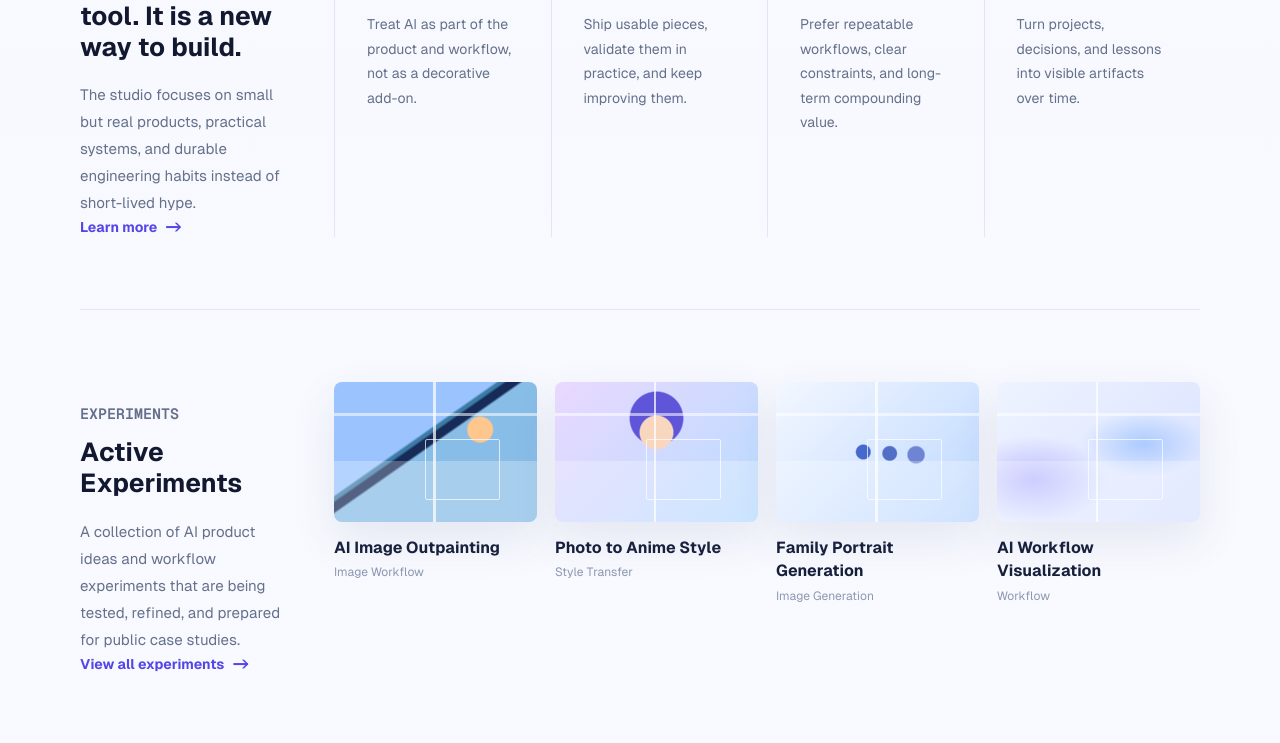
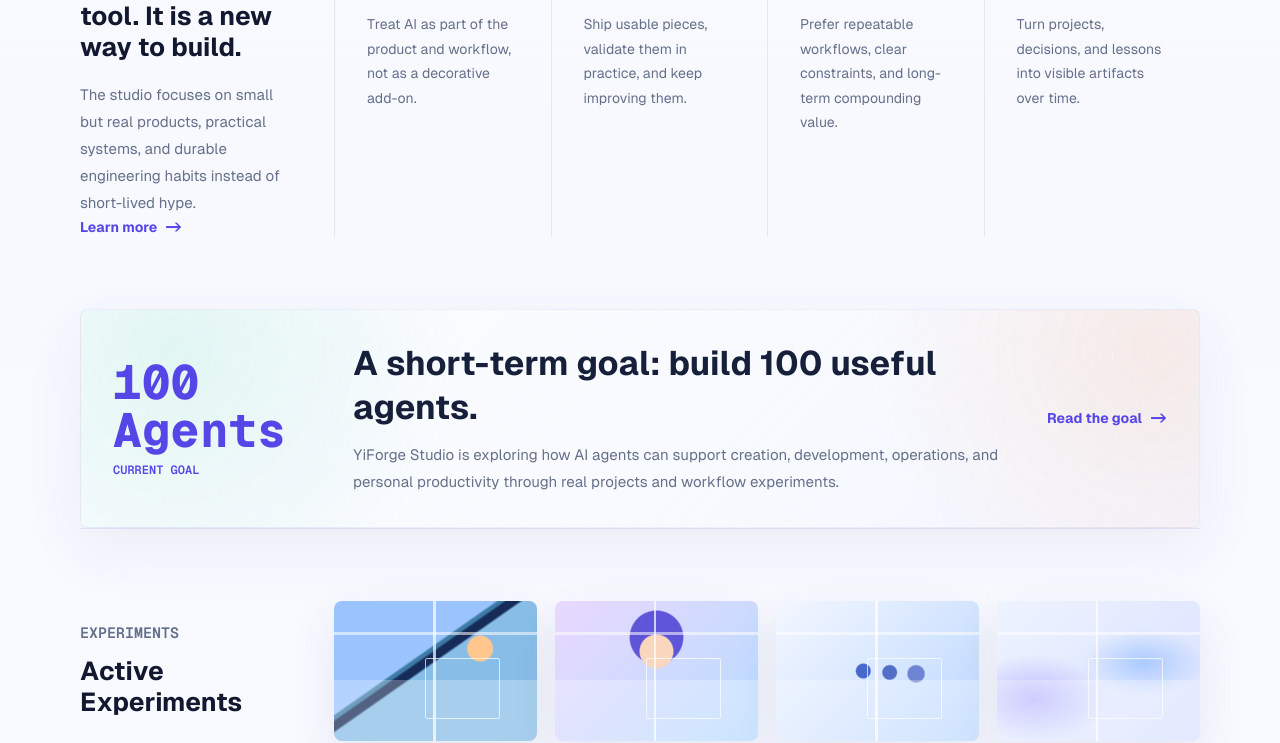
Before and after one commit to clearJSer/liangdev-studio, a Next.js app in the folder apps/web/: page /en in a window 1280 px wide. Shown: the part 1726-2469 px from the top of the page. Built offline with nearby package versions, Linux system fonts and the light colour scheme.

Commit message:
增加一个短期的目标

```diff
--- a/apps/web/app/en/page.tsx
+++ b/apps/web/app/en/page.tsx
@@ -91,7 +91,10 @@
             </p>
           </div>
 
-          <div className="studio-os-panel" aria-label="AI Studio OS product pipeline">
+          <div
+            className="studio-os-panel"
+            aria-label="AI Studio OS product pipeline"
+          >
             <div className="studio-panel-head">
               <div>
                 <span>YiForge Studio OS</span>
@@ -140,7 +143,10 @@
         </div>
       </section>
 
-      <section className="home-section build-section" aria-labelledby="build-title">
+      <section
+        className="home-section build-section"
+        aria-labelledby="build-title"
+      >
         <div className="section-row section-row-split">
           <div>
             <p className="eyebrow">{home.build.eyebrow}</p>
@@ -162,7 +168,11 @@
               {item.links ? (
                 <div className="build-card-links">
                   {item.links.map((link) => (
-                    <Link className="text-link" href={link.href} key={link.href}>
+                    <Link
+                      className="text-link"
+                      href={link.href}
+                      key={link.href}
+                    >
                       {link.label}
                     </Link>
                   ))}
@@ -196,6 +206,23 @@
             </article>
           ))}
         </div>
+      </section>
+
+      <section
+        className="home-section agent-goal-section"
+        aria-labelledby="agent-goal-title"
+      >
+        <div className="agent-goal-kicker">
+          <span>{home.agentGoal.metric}</span>
+          <p className="eyebrow">{home.agentGoal.eyebrow}</p>
+        </div>
+        <div className="agent-goal-copy">
+          <h2 id="agent-goal-title">{home.agentGoal.title}</h2>
+          <p>{home.agentGoal.description}</p>
+        </div>
+        <Link className="text-link" href={home.agentGoal.link.href}>
+          {home.agentGoal.link.label}
+        </Link>
       </section>
 
       <section
@@ -260,7 +287,11 @@
         </div>
         <div className="contact-panel">
           {enContent.contactLinks.map((item) => (
-            <Link className="contact-link-card" href={item.href} key={item.href}>
+            <Link
+              className="contact-link-card"
+              href={item.href}
+              key={item.href}
+            >
               <span>{item.label}</span>
               <p>{item.description}</p>
             </Link>
--- a/apps/web/app/site.css
+++ b/apps/web/app/site.css
@@ -30,8 +30,16 @@
   min-height: 100svh;
   color: var(--foreground);
   background:
-    radial-gradient(circle at 70% 4%, rgba(109, 92, 255, 0.16), transparent 30rem),
-    radial-gradient(circle at 8% 28%, rgba(59, 140, 255, 0.12), transparent 28rem),
+    radial-gradient(
+      circle at 70% 4%,
+      rgba(109, 92, 255, 0.16),
+      transparent 30rem
+    ),
+    radial-gradient(
+      circle at 8% 28%,
+      rgba(59, 140, 255, 0.12),
+      transparent 28rem
+    ),
     linear-gradient(180deg, #fbfcff 0%, var(--background) 48%, #fbfcff 100%);
   font-family: var(--font-site-sans);
   text-rendering: optimizeLegibility;
@@ -65,8 +73,16 @@
   border: 1px solid rgba(91, 109, 186, 0.18);
   border-radius: 999px;
   background:
-    linear-gradient(135deg, rgba(255, 255, 255, 0.78), rgba(247, 250, 255, 0.54)),
-    radial-gradient(circle at 18% 0%, rgba(255, 255, 255, 0.92), transparent 42%);
+    linear-gradient(
+      135deg,
+      rgba(255, 255, 255, 0.78),
+      rgba(247, 250, 255, 0.54)
+    ),
+    radial-gradient(
+      circle at 18% 0%,
+      rgba(255, 255, 255, 0.92),
+      transparent 42%
+    );
   box-shadow:
     inset 0 1px 0 rgba(255, 255, 255, 0.9),
     inset 0 -1px 0 rgba(91, 109, 186, 0.08),
@@ -233,8 +249,16 @@
   z-index: -1;
   height: 96%;
   background:
-    radial-gradient(circle at 64% 42%, rgba(109, 92, 255, 0.12), transparent 30%),
-    radial-gradient(circle at 78% 34%, rgba(59, 140, 255, 0.09), transparent 26%);
+    radial-gradient(
+      circle at 64% 42%,
+      rgba(109, 92, 255, 0.12),
+      transparent 30%
+    ),
+    radial-gradient(
+      circle at 78% 34%,
+      rgba(59, 140, 255, 0.09),
+      transparent 26%
+    );
   content: "";
   opacity: 0.9;
   pointer-events: none;
@@ -247,7 +271,12 @@
   left: 0;
   z-index: 1;
   height: 72px;
-  background: linear-gradient(180deg, transparent 0%, rgba(248, 250, 255, 0.2) 74%, rgba(248, 250, 255, 0.42) 100%);
+  background: linear-gradient(
+    180deg,
+    transparent 0%,
+    rgba(248, 250, 255, 0.2) 74%,
+    rgba(248, 250, 255, 0.42) 100%
+  );
   content: "";
   pointer-events: none;
 }
@@ -288,7 +317,13 @@
       rgba(248, 250, 255, 0) 68%,
       rgba(248, 250, 255, 0.02) 100%
     ),
-    linear-gradient(180deg, rgba(248, 250, 255, 0.84) 0%, rgba(248, 250, 255, 0.48) 12%, transparent 34%, rgba(248, 250, 255, 0.36) 100%);
+    linear-gradient(
+      180deg,
+      rgba(248, 250, 255, 0.84) 0%,
+      rgba(248, 250, 255, 0.48) 12%,
+      transparent 34%,
+      rgba(248, 250, 255, 0.36) 100%
+    );
   content: "";
   pointer-events: none;
 }
@@ -299,9 +334,23 @@
   z-index: 0;
   border-radius: 50%;
   background:
-    linear-gradient(12deg, transparent 0 45%, rgba(37, 99, 235, 0.18) 46% 47%, transparent 48% 100%),
-    linear-gradient(168deg, transparent 0 42%, rgba(59, 140, 255, 0.14) 43% 44%, transparent 45% 100%),
-    radial-gradient(ellipse at 50% 52%, rgba(59, 140, 255, 0.08), transparent 58%);
+    linear-gradient(
+      12deg,
+      transparent 0 45%,
+      rgba(37, 99, 235, 0.18) 46% 47%,
+      transparent 48% 100%
+    ),
+    linear-gradient(
+      168deg,
+      transparent 0 42%,
+      rgba(59, 140, 255, 0.14) 43% 44%,
+      transparent 45% 100%
+    ),
+    radial-gradient(
+      ellipse at 50% 52%,
+      rgba(59, 140, 255, 0.08),
+      transparent 58%
+    );
   content: "";
   opacity: 0.72;
   pointer-events: none;
@@ -313,9 +362,7 @@
   inset: 0;
   z-index: 1;
   opacity: 0;
-  filter:
-    saturate(1.62)
-    contrast(1.24)
+  filter: saturate(1.62) contrast(1.24)
     drop-shadow(0 0 16px rgba(30, 64, 175, 0.42))
     drop-shadow(0 0 36px rgba(23, 37, 84, 0.28));
   transition: opacity 900ms ease;
@@ -335,7 +382,12 @@
   position: absolute;
   inset: -46px -34px -44px -40px;
   z-index: -1;
-  background: radial-gradient(ellipse at 18% 46%, rgba(255, 255, 255, 0.86), rgba(255, 255, 255, 0.5) 38%, transparent 62%);
+  background: radial-gradient(
+    ellipse at 18% 46%,
+    rgba(255, 255, 255, 0.86),
+    rgba(255, 255, 255, 0.5) 38%,
+    transparent 62%
+  );
   content: "";
   pointer-events: none;
 }
@@ -487,9 +539,21 @@
   border: 1px solid rgba(86, 70, 232, 0.16);
   border-radius: 26px;
   background:
-    radial-gradient(circle at 50% 48%, rgba(109, 92, 255, 0.04), transparent 36%),
-    radial-gradient(circle at 76% 24%, rgba(59, 140, 255, 0.025), transparent 28%),
-    linear-gradient(135deg, rgba(255, 255, 255, 0.035), rgba(239, 245, 255, 0.012));
+    radial-gradient(
+      circle at 50% 48%,
+      rgba(109, 92, 255, 0.04),
+      transparent 36%
+    ),
+    radial-gradient(
+      circle at 76% 24%,
+      rgba(59, 140, 255, 0.025),
+      transparent 28%
+    ),
+    linear-gradient(
+      135deg,
+      rgba(255, 255, 255, 0.035),
+      rgba(239, 245, 255, 0.012)
+    );
   box-shadow:
     inset 0 1px 0 rgba(255, 255, 255, 0.28),
     0 22px 64px rgba(48, 65, 120, 0.1);
@@ -514,8 +578,20 @@
     linear-gradient(90deg, rgba(109, 92, 255, 0.04) 1px, transparent 1px),
     linear-gradient(180deg, rgba(59, 140, 255, 0.04) 1px, transparent 1px);
   background-size: 42px 42px;
-  -webkit-mask-image: linear-gradient(180deg, transparent, black 16%, black 84%, transparent);
-  mask-image: linear-gradient(180deg, transparent, black 16%, black 84%, transparent);
+  -webkit-mask-image: linear-gradient(
+    180deg,
+    transparent,
+    black 16%,
+    black 84%,
+    transparent
+  );
+  mask-image: linear-gradient(
+    180deg,
+    transparent,
+    black 16%,
+    black 84%,
+    transparent
+  );
 }
 
 .studio-os-panel::after {
@@ -523,7 +599,12 @@
   bottom: 92px;
   left: 46px;
   height: 1px;
-  background: linear-gradient(90deg, transparent, rgba(109, 92, 255, 0.32), transparent);
+  background: linear-gradient(
+    90deg,
+    transparent,
+    rgba(109, 92, 255, 0.32),
+    transparent
+  );
 }
 
 .studio-panel-head,
@@ -628,9 +709,7 @@
   left: 50%;
   width: min(560px, 100%);
   opacity: 1;
-  filter:
-    saturate(1.2)
-    contrast(1.08)
+  filter: saturate(1.2) contrast(1.08)
     drop-shadow(0 16px 42px rgba(86, 70, 232, 0.12));
   transform: translate(-50%, -50%);
 }
@@ -769,8 +848,22 @@
   aspect-ratio: 1.62;
   border-radius: 50%;
   background:
-    radial-gradient(circle at 50% 50%, rgba(255, 255, 255, 0.96) 0 15%, rgba(120, 112, 255, 0.24) 16% 22%, transparent 24%),
-    conic-gradient(from 16deg, transparent 0 12%, rgba(109, 92, 255, 0.48) 13% 19%, transparent 20% 38%, rgba(59, 140, 255, 0.3) 39% 46%, transparent 47% 72%, rgba(109, 92, 255, 0.38) 73% 80%, transparent 81% 100%);
+    radial-gradient(
+      circle at 50% 50%,
+      rgba(255, 255, 255, 0.96) 0 15%,
+      rgba(120, 112, 255, 0.24) 16% 22%,
+      transparent 24%
+    ),
+    conic-gradient(
+      from 16deg,
+      transparent 0 12%,
+      rgba(109, 92, 255, 0.48) 13% 19%,
+      transparent 20% 38%,
+      rgba(59, 140, 255, 0.3) 39% 46%,
+      transparent 47% 72%,
+      rgba(109, 92, 255, 0.38) 73% 80%,
+      transparent 81% 100%
+    );
   box-shadow:
     inset 0 0 54px rgba(255, 255, 255, 0.9),
     0 34px 80px rgba(91, 82, 217, 0.18);
@@ -800,7 +893,11 @@
   height: 150px;
   place-items: center;
   border-radius: 50%;
-  background: radial-gradient(circle, #ffffff 0 34%, rgba(255, 255, 255, 0.1) 70%);
+  background: radial-gradient(
+    circle,
+    #ffffff 0 34%,
+    rgba(255, 255, 255, 0.1) 70%
+  );
   filter: drop-shadow(0 24px 26px rgba(86, 70, 232, 0.25));
 }
 
@@ -930,6 +1027,67 @@
   max-width: 230px;
 }
 
+.agent-goal-section {
+  grid-template-columns: minmax(150px, 210px) minmax(0, 1fr) auto;
+  gap: 30px;
+  align-items: center;
+  padding: 32px;
+  border: 1px solid rgba(109, 92, 255, 0.08);
+  border-radius: 8px;
+  background:
+    radial-gradient(
+      circle at 8% 18%,
+      rgba(31, 194, 160, 0.12),
+      transparent 28%
+    ),
+    radial-gradient(
+      circle at 96% 18%,
+      rgba(255, 137, 66, 0.12),
+      transparent 26%
+    ),
+    linear-gradient(
+      135deg,
+      rgba(255, 255, 255, 0.74),
+      rgba(239, 244, 255, 0.52)
+    );
+  box-shadow: 0 20px 60px rgba(64, 72, 130, 0.07);
+}
+
+.agent-goal-kicker {
+  display: grid;
+  gap: 8px;
+}
+
+.agent-goal-kicker span {
+  color: var(--accent-strong);
+  font-family: var(--font-site-mono);
+  font-size: clamp(28px, 4vw, 48px);
+  font-weight: 900;
+  line-height: 1;
+}
+
+.agent-goal-kicker .eyebrow {
+  margin-top: 0;
+}
+
+.agent-goal-copy {
+  min-width: 0;
+}
+
+.agent-goal-copy h2 {
+  color: #17203b;
+  font-size: clamp(24px, 2.8vw, 34px);
+  line-height: 1.28;
+}
+
+.agent-goal-copy p {
+  max-width: 720px;
+  margin-top: 12px;
+  color: var(--muted);
+  font-size: 15px;
+  line-height: 1.8;
+}
+
 .section-intro h2 {
   font-size: 26px;
 }
@@ -961,7 +1119,11 @@
   border: 1px solid rgba(109, 92, 255, 0.08);
   border-radius: 14px;
   background:
-    linear-gradient(135deg, rgba(255, 255, 255, 0.5), rgba(240, 246, 255, 0.38)),
+    linear-gradient(
+      135deg,
+      rgba(255, 255, 255, 0.5),
+      rgba(240, 246, 255, 0.38)
+    ),
     linear-gradient(90deg, rgba(109, 92, 255, 0.04) 1px, transparent 1px),
     linear-gradient(180deg, rgba(59, 140, 255, 0.04) 1px, transparent 1px);
   background-size:
@@ -988,7 +1150,11 @@
   min-height: 248px;
   padding: 24px;
   background:
-    radial-gradient(circle at 24px 26px, rgba(109, 92, 255, 0.08), transparent 34px),
+    radial-gradient(
+      circle at 24px 26px,
+      rgba(109, 92, 255, 0.08),
+      transparent 34px
+    ),
     rgba(255, 255, 255, 0.74);
 }
 
@@ -1148,8 +1314,18 @@
 .experiment-media::before {
   inset: 0;
   background:
-    linear-gradient(90deg, transparent 49%, rgba(255, 255, 255, 0.72) 49% 50%, transparent 50%),
-    linear-gradient(180deg, transparent 22%, rgba(255, 255, 255, 0.55) 22% 24%, transparent 24%);
+    linear-gradient(
+      90deg,
+      transparent 49%,
+      rgba(255, 255, 255, 0.72) 49% 50%,
+      transparent 50%
+    ),
+    linear-gradient(
+      180deg,
+      transparent 22%,
+      rgba(255, 255, 255, 0.55) 22% 24%,
+      transparent 24%
+    );
 }
 
 .experiment-media::after {
@@ -1170,7 +1346,13 @@
 .experiment-media-landscape {
   background:
     radial-gradient(circle at 72% 34%, #ffc68d 0 7%, transparent 8%),
-    linear-gradient(145deg, #9bc4ff 0 40%, #3c7ba6 41% 42%, #172b58 43% 46%, #88bde7 47% 100%);
+    linear-gradient(
+      145deg,
+      #9bc4ff 0 40%,
+      #3c7ba6 41% 42%,
+      #172b58 43% 46%,
+      #88bde7 47% 100%
+    );
 }
 
 .experiment-media-portrait {
@@ -1190,8 +1372,16 @@
 
 .experiment-media-flow {
   background:
-    radial-gradient(ellipse at 18% 70%, rgba(109, 92, 255, 0.34), transparent 32%),
-    radial-gradient(ellipse at 72% 44%, rgba(59, 140, 255, 0.32), transparent 30%),
+    radial-gradient(
+      ellipse at 18% 70%,
+      rgba(109, 92, 255, 0.34),
+      transparent 32%
+    ),
+    radial-gradient(
+      ellipse at 72% 44%,
+      rgba(59, 140, 255, 0.32),
+      transparent 30%
+    ),
     linear-gradient(135deg, #eef3ff, #d9e2ff);
 }
 
@@ -1288,7 +1478,11 @@
   border: 1px solid rgba(109, 92, 255, 0.1);
   border-radius: 8px;
   background:
-    radial-gradient(circle at 88% 0%, rgba(109, 92, 255, 0.14), transparent 34%),
+    radial-gradient(
+      circle at 88% 0%,
+      rgba(109, 92, 255, 0.14),
+      transparent 34%
+    ),
     rgba(255, 255, 255, 0.68);
   box-shadow: 0 20px 64px rgba(64, 72, 130, 0.08);
   backdrop-filter: blur(18px);
@@ -1442,8 +1636,16 @@
   border: 1px solid rgba(109, 92, 255, 0.14);
   border-radius: 8px;
   background:
-    linear-gradient(180deg, rgba(255, 255, 255, 0.76), rgba(239, 244, 255, 0.64)),
-    radial-gradient(circle at 50% 10%, rgba(109, 92, 255, 0.14), transparent 56%);
+    linear-gradient(
+      180deg,
+      rgba(255, 255, 255, 0.76),
+      rgba(239, 244, 255, 0.64)
+    ),
+    radial-gradient(
+      circle at 50% 10%,
+      rgba(109, 92, 255, 0.14),
+      transparent 56%
+    );
   box-shadow: inset 0 1px 0 rgba(255, 255, 255, 0.86);
 }
 
@@ -1516,8 +1718,16 @@
   border: 1px dashed rgba(109, 92, 255, 0.2);
   border-radius: 8px;
   background:
-    linear-gradient(135deg, rgba(255, 255, 255, 0.5), rgba(239, 244, 255, 0.42)),
-    radial-gradient(circle at 96% 10%, rgba(109, 92, 255, 0.12), transparent 30%);
+    linear-gradient(
+      135deg,
+      rgba(255, 255, 255, 0.5),
+      rgba(239, 244, 255, 0.42)
+    ),
+    radial-gradient(
+      circle at 96% 10%,
+      rgba(109, 92, 255, 0.12),
+      transparent 30%
+    );
 }
 
 .project-coming-soon-mark {
@@ -1788,7 +1998,11 @@
   border: 1px solid rgba(109, 92, 255, 0.08);
   border-radius: 8px;
   background:
-    linear-gradient(135deg, rgba(255, 255, 255, 0.74), rgba(239, 244, 255, 0.54)),
+    linear-gradient(
+      135deg,
+      rgba(255, 255, 255, 0.74),
+      rgba(239, 244, 255, 0.54)
+    ),
     radial-gradient(circle at 96% 0%, rgba(109, 92, 255, 0.12), transparent 32%);
   box-shadow: 0 20px 60px rgba(64, 72, 130, 0.07);
   backdrop-filter: blur(18px);
@@ -1919,6 +2133,105 @@
   padding: clamp(24px, 4vw, 38px);
 }
 
+.about-agent-goal {
+  display: grid;
+  grid-template-columns: minmax(0, 1fr) minmax(260px, 360px);
+  gap: clamp(24px, 5vw, 64px);
+  align-items: stretch;
+  padding: clamp(24px, 4vw, 38px);
+  border: 1px solid rgba(109, 92, 255, 0.08);
+  border-radius: 8px;
+  background:
+    radial-gradient(
+      circle at 12% 12%,
+      rgba(31, 194, 160, 0.12),
+      transparent 28%
+    ),
+    radial-gradient(
+      circle at 100% 0%,
+      rgba(255, 137, 66, 0.12),
+      transparent 30%
+    ),
+    linear-gradient(
+      135deg,
+      rgba(255, 255, 255, 0.72),
+      rgba(239, 244, 255, 0.54)
+    );
+  box-shadow: 0 20px 60px rgba(64, 72, 130, 0.07);
+}
+
+.about-agent-goal-copy {
+  min-width: 0;
+}
+
+.about-agent-goal-copy h2 {
+  margin-top: 12px;
+  color: #17203b;
+  font-size: clamp(28px, 3.2vw, 42px);
+  line-height: 1.25;
+}
+
+.about-agent-goal-copy p:not(.eyebrow) {
+  max-width: 760px;
+  margin-top: 18px;
+  color: var(--muted);
+  font-size: 16px;
+  line-height: 1.9;
+}
+
+.about-agent-goal-panel {
+  display: grid;
+  align-content: start;
+  gap: 12px;
+  min-height: 100%;
+  padding: 22px;
+  border: 1px solid rgba(109, 92, 255, 0.08);
+  border-radius: 8px;
+  background: rgba(255, 255, 255, 0.66);
+}
+
+.about-agent-goal-panel strong {
+  color: var(--accent-strong);
+  font-family: var(--font-site-mono);
+  font-size: clamp(52px, 8vw, 86px);
+  font-weight: 900;
+  line-height: 0.95;
+}
+
+.about-agent-goal-panel span {
+  color: #17203b;
+  font-size: 18px;
+  font-weight: 800;
+  line-height: 1.3;
+  text-transform: uppercase;
+}
+
+.about-agent-goal-panel ul {
+  display: grid;
+  gap: 10px;
+  margin-top: 12px;
+  list-style: none;
+}
+
+.about-agent-goal-panel li {
+  position: relative;
+  padding-left: 16px;
+  color: var(--muted);
+  font-size: 14px;
+  line-height: 1.7;
+}
+
+.about-agent-goal-panel li::before {
+  position: absolute;
+  top: 0.78em;
+  left: 0;
+  width: 6px;
+  height: 6px;
+  border-radius: 50%;
+  background: var(--accent-strong);
+  content: "";
+}
+
 .about-definition {
   grid-template-areas:
     "copy contrast"
@@ -2004,7 +2317,11 @@
   border: 1px solid rgba(109, 92, 255, 0.08);
   border-radius: 8px;
   background:
-    linear-gradient(135deg, rgba(255, 255, 255, 0.66), rgba(239, 244, 255, 0.5)),
+    linear-gradient(
+      135deg,
+      rgba(255, 255, 255, 0.66),
+      rgba(239, 244, 255, 0.5)
+    ),
     radial-gradient(circle at 100% 0%, rgba(109, 92, 255, 0.1), transparent 36%);
   box-shadow: 0 20px 60px rgba(64, 72, 130, 0.07);
   backdrop-filter: blur(18px);
@@ -2259,9 +2576,21 @@
     border: 1px solid rgba(86, 70, 232, 0.16);
     border-radius: 18px;
     background:
-      radial-gradient(circle at 48% 38%, rgba(109, 92, 255, 0.05), transparent 34%),
-      radial-gradient(circle at 84% 18%, rgba(59, 140, 255, 0.032), transparent 28%),
-      linear-gradient(135deg, rgba(255, 255, 255, 0.045), rgba(241, 246, 255, 0.018));
+      radial-gradient(
+        circle at 48% 38%,
+        rgba(109, 92, 255, 0.05),
+        transparent 34%
+      ),
+      radial-gradient(
+        circle at 84% 18%,
+        rgba(59, 140, 255, 0.032),
+        transparent 28%
+      ),
+      linear-gradient(
+        135deg,
+        rgba(255, 255, 255, 0.045),
+        rgba(241, 246, 255, 0.018)
+      );
     box-shadow:
       inset 0 1px 0 rgba(255, 255, 255, 0.28),
       0 24px 70px rgba(55, 70, 130, 0.1);
@@ -2298,6 +2627,7 @@
   }
 
   .section-row-split,
+  .agent-goal-section,
   .philosophy-section,
   .experiments-section,
   .thoughts-section,
@@ -2357,6 +2687,7 @@
   .article-layout,
   .about-origin,
   .about-definition,
+  .about-agent-goal,
   .about-ledger {
     grid-template-columns: 1fr;
   }
@@ -2612,9 +2943,21 @@
     border: 1px solid rgba(109, 92, 255, 0.12);
     border-radius: 22px;
     background:
-      radial-gradient(circle at 50% 52%, rgba(109, 92, 255, 0.18), transparent 32%),
-      radial-gradient(circle at 88% 18%, rgba(59, 140, 255, 0.16), transparent 26%),
-      linear-gradient(135deg, rgba(255, 255, 255, 0.96), rgba(239, 244, 255, 0.86)),
+      radial-gradient(
+        circle at 50% 52%,
+        rgba(109, 92, 255, 0.18),
+        transparent 32%
+      ),
+      radial-gradient(
+        circle at 88% 18%,
+        rgba(59, 140, 255, 0.16),
+        transparent 26%
+      ),
+      linear-gradient(
+        135deg,
+        rgba(255, 255, 255, 0.96),
+        rgba(239, 244, 255, 0.86)
+      ),
       linear-gradient(90deg, rgba(109, 92, 255, 0.08) 1px, transparent 1px),
       linear-gradient(180deg, rgba(109, 92, 255, 0.06) 1px, transparent 1px);
     background-size:
@@ -2656,7 +2999,12 @@
     bottom: 44px;
     left: 32px;
     height: 1px;
-    background: linear-gradient(90deg, transparent, rgba(109, 92, 255, 0.26), transparent);
+    background: linear-gradient(
+      90deg,
+      transparent,
+      rgba(109, 92, 255, 0.26),
+      transparent
+    );
   }
 
   .studio-panel-head,
@@ -2809,7 +3157,9 @@
   .simple-card,
   .contact-note,
   .detail-panel,
+  .agent-goal-section,
   .about-definition,
+  .about-agent-goal,
   .about-workflow,
   .about-contact-note,
   .about-ledger,
--- a/apps/web/content/en.ts
+++ b/apps/web/content/en.ts
@@ -22,7 +22,8 @@
     {
       href: "mailto:clearjs@163.com",
       label: "clearjs@163.com",
-      description: "Best for collaborations, AI workflows, prototypes, and technical consulting.",
+      description:
+        "Best for collaborations, AI workflows, prototypes, and technical consulting.",
     },
     {
       href: "/en/projects",
@@ -104,7 +105,11 @@
     description:
       "YiForge Studio turns AI workflows, software engineering, and product thinking into shippable digital products and custom tools.",
     actions: [
-      { href: "/en/contact", label: "Start a conversation", variant: "primary" },
+      {
+        href: "/en/contact",
+        label: "Start a conversation",
+        variant: "primary",
+      },
       { href: "/en/projects", label: "View projects", variant: "secondary" },
     ],
     intro: {
@@ -194,6 +199,17 @@
         },
       ],
     },
+    agentGoal: {
+      eyebrow: "Current Goal",
+      title: "A short-term goal: build 100 useful agents.",
+      description:
+        "YiForge Studio is exploring how AI agents can support creation, development, operations, and personal productivity through real projects and workflow experiments.",
+      metric: "100 Agents",
+      link: {
+        href: "/en/about",
+        label: "Read the goal",
+      },
+    },
     projects: {
       eyebrow: "Experiments",
       title: "Active Experiments",
--- a/apps/web/content/site.ts
+++ b/apps/web/content/site.ts
@@ -56,6 +56,11 @@
   date: string;
 };
 
+export type HomeAgentGoal = PageContent & {
+  metric: string;
+  link: NavigationItem;
+};
+
 export type SiteContent = {
   locale: Locale;
   name: string;
@@ -80,6 +85,7 @@
     philosophy: PageContent & {
       items: HomePrinciple[];
     };
+    agentGoal: HomeAgentGoal;
     projects: PageContent & {
       items: HomeProject[];
     };
--- a/apps/web/content/zh.ts
+++ b/apps/web/content/zh.ts
@@ -138,7 +138,8 @@
         },
         {
           title: "图片自动延展工具",
-          description: "面向平台尺寸、素材投放和内容生产场景，自动补全图片边界。",
+          description:
+            "面向平台尺寸、素材投放和内容生产场景，自动补全图片边界。",
           status: "开发中 / 未上线",
           tone: "blue",
         },
@@ -150,13 +151,15 @@
         },
         {
           title: "全家福生成",
-          description: "探索更自然的人像合成与家庭影像质感生成，面向真实交付体验。",
+          description:
+            "探索更自然的人像合成与家庭影像质感生成，面向真实交付体验。",
           status: "开发中 / 未上线",
           tone: "orange",
         },
         {
           title: "AI 工作流引擎",
-          description: "将 Prompt、Agent、代码执行和人工审核组织为可观察的任务管线。",
+          description:
+            "将 Prompt、Agent、代码执行和人工审核组织为可观察的任务管线。",
           status: "开发中 / 未上线",
           tone: "neutral",
         },
@@ -185,11 +188,21 @@
         },
       ],
     },
+    agentGoal: {
+      eyebrow: "Current Goal",
+      title: "短期目标：构建 100 个各具能力的 Agent。",
+      description:
+        "YiForge Studio 正在用真实项目、产品实验和自动化工作流，持续探索 AI Agent 在创作、开发、运营和个人效率中的边界。",
+      metric: "100 Agents",
+      link: {
+        href: "/about",
+        label: "了解这个目标",
+      },
+    },
     projects: {
       eyebrow: "Experiments",
       title: "实验探索",
-      description:
-        "一些正在进行的实验与探索，记录 AI 创造的无限可能。",
+      description: "一些正在进行的实验与探索，记录 AI 创造的无限可能。",
       items: [
         {
           name: "图片自动延展",
@@ -218,8 +231,7 @@
         {
           name: "AI 工作流可视化",
           status: "Workflow",
-          description:
-            "把复杂任务拆解成可观察、可复用、可迭代的 AI 工作流。",
+          description: "把复杂任务拆解成可观察、可复用、可迭代的 AI 工作流。",
           tags: ["Agent", "Workflow"],
           tone: "flow",
         },
@@ -228,8 +240,7 @@
     writing: {
       eyebrow: "Thoughts",
       title: "构建记录",
-      description:
-        "记录思考、实践与复盘，探索 AI 开发的更多可能性。",
+      description: "记录思考、实践与复盘，探索 AI 开发的更多可能性。",
       items: [
         {
           title: "AI 协作开发的一些经验",
```
Also changed, not shown: apps/web/app/about/page.tsx (+39 -5 lines), apps/web/app/en/about/page.tsx (+49 -4 lines), apps/web/app/page.tsx (+33 -4 lines), apps/web/content/about.ts (+33 -8 lines).
